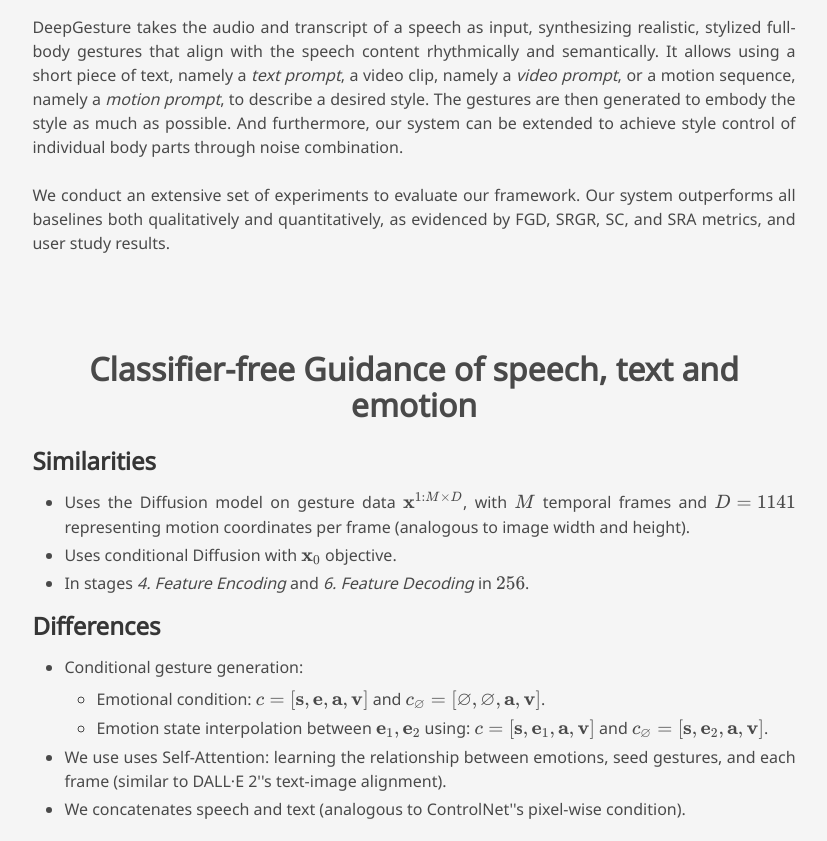
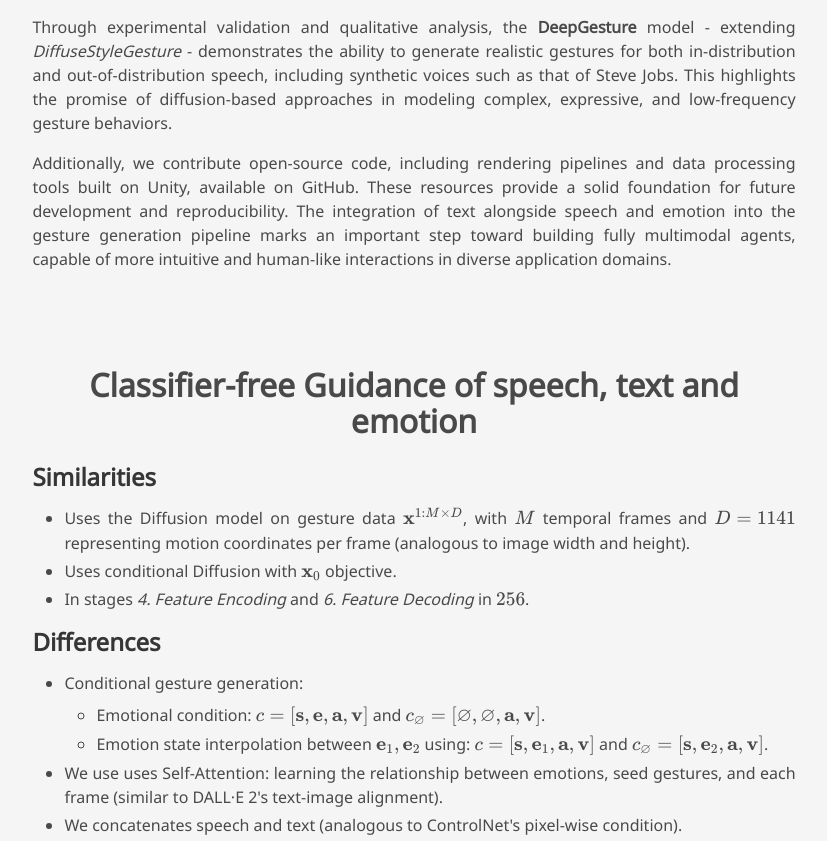
Before and after one commit to DeepGesture/deepgesture.github.io, a plain HTML site: page index.html in a window 1280 px wide. Shown: the part 1913-2754 px from the top of the page, without its empty margins (226-1053 px from the left). Drawn offline with nearby package versions, Linux system fonts and the light colour scheme; some icons are missing; a web font is replaced by a local one.

Commit message:
update conclusion

```diff
--- a/index.html
+++ b/index.html
@@ -160,7 +160,7 @@
               naturally to text or speech inputs.
               In this work, we present DeepGesture, a diffusion-based gesture
               synthesis framework for generating expressive co-speech gestures
-              conditioned on multimodal signals—text, speech, emotion, and seed
+              conditioned on multimodal signals - text, speech, emotion, and seed
               motion. Built upon the DiffuseStyleGesture model, DeepGesture
               introduces novel architectural enhancements that improve semantic alignment and emotional expressiveness
               in generated gestures.
@@ -174,7 +174,7 @@
               and contextual appropriateness, outperforming baselines on Mean Opinion Score and
               Fréchet Gesture Distance metrics. Our system supports interpolation between emotional states and
               demonstrates generalization to
-              out-of-distribution speech, including synthetic voices—marking a
+              out-of-distribution speech, including synthetic voices - marking a
               step forward toward fully multimodal, emotionally aware digital humans.
           </div>
         </div>
@@ -206,24 +206,30 @@
           <!--         <h2 class="title is-3">How does it work?</h2> -->
           <div class="content has-text-justified">
             <p>
-              DeepGesture takes the audio and transcript of a speech as input,
-              synthesizing realistic, stylized full-body gestures that align with
-              the speech content rhythmically and semantically. It allows using
-              a short piece of text, namely a <i>text prompt</i>, a video clip, namely a
-              <i>video prompt</i>, or a motion sequence, namely a <i>motion prompt</i>, to
-              describe a desired style. The gestures are then generated to embody
-              the style as much as possible. And furthermore, our system can be
-              extended to achieve style control of individual body parts through
-              noise combination.
+              Through experimental validation and qualitative analysis, the <strong>DeepGesture</strong> model - extending
+              <em>DiffuseStyleGesture</em> - demonstrates the ability to generate realistic gestures for both
+              in-distribution and out-of-distribution speech, including synthetic voices such as that of Steve Jobs.
+              This highlights the promise of diffusion-based approaches in modeling complex, expressive, and
+              low-frequency gesture behaviors.
             </p>
+
+            <p>
+              Additionally, we contribute open-source code, including rendering pipelines and data processing tools
+              built on Unity, available on <a href="https://github.com/DeepGesture/DeepGesture" target="_blank"
+                rel="noopener noreferrer">GitHub</a>. These resources provide a solid foundation for future development
+              and reproducibility. The integration of text alongside speech and emotion into the gesture generation
+              pipeline marks an important step toward building fully multimodal agents, capable of more intuitive and
+              human-like interactions in diverse application domains.
+            </p>
+
           </div>
-          <div class="content has-text-justified">
+          <!-- <div class="content has-text-justified">
             <p>
               We conduct an extensive set of experiments
               to evaluate our framework. Our system outperforms all baselines
               both qualitatively and quantitatively, as evidenced by FGD, SRGR,
               SC, and SRA metrics, and user study results.
-          </div>
+          </div> -->
         </div>
         <!--/ Abstract. -->
       </div>
@@ -261,8 +267,8 @@
               </li>
               <li>We use
                 uses Self-Attention: learning the relationship between emotions, seed gestures, and each frame (similar
-                to DALL·E 2''s text-image alignment).</li>
-              <li>We concatenates speech and text (analogous to ControlNet''s pixel-wise condition).</li>
+                to DALL·E 2's text-image alignment).</li>
+              <li>We concatenates speech and text (analogous to ControlNet's pixel-wise condition).</li>
             </ul>
           </div>
 
```
